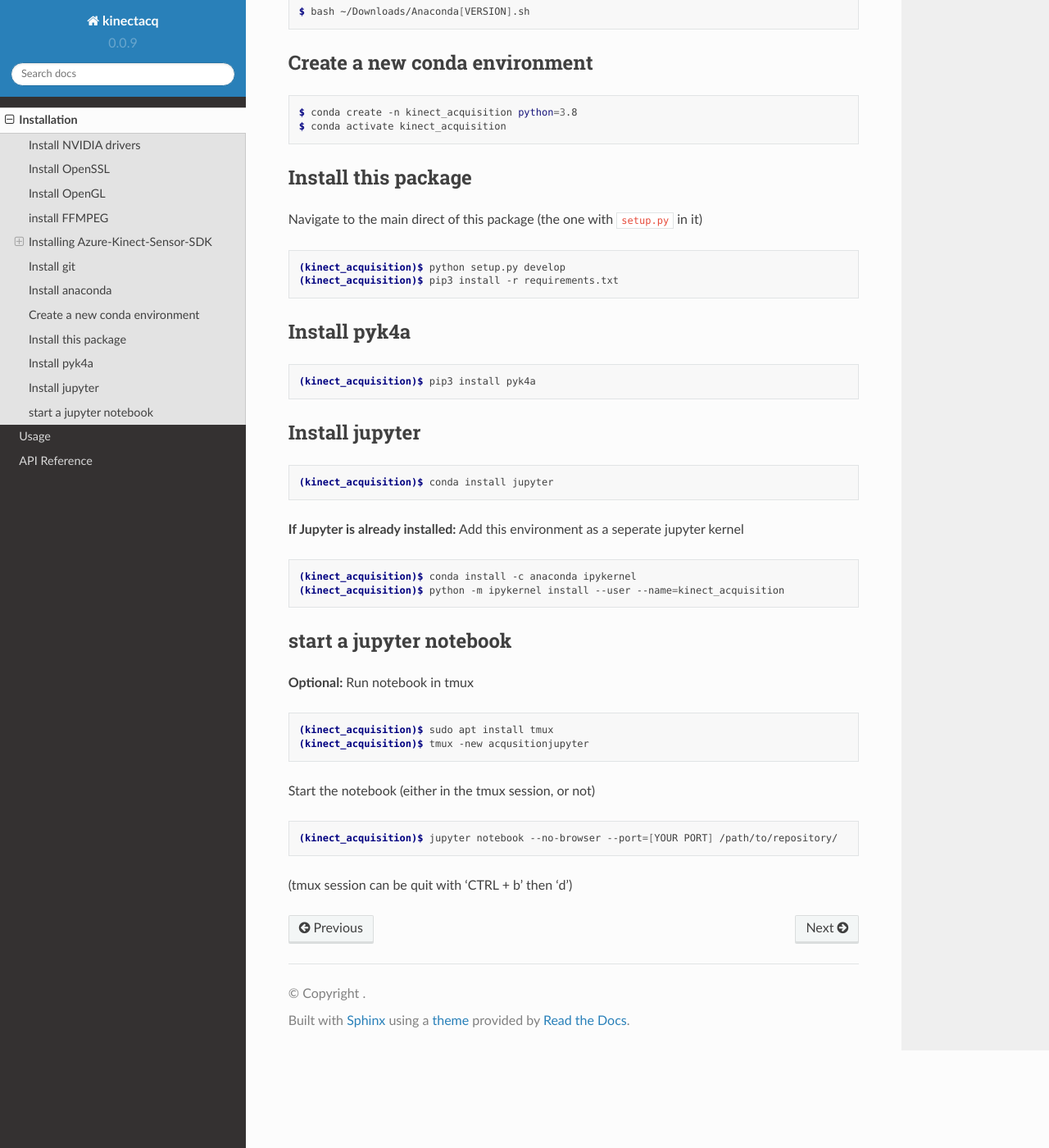
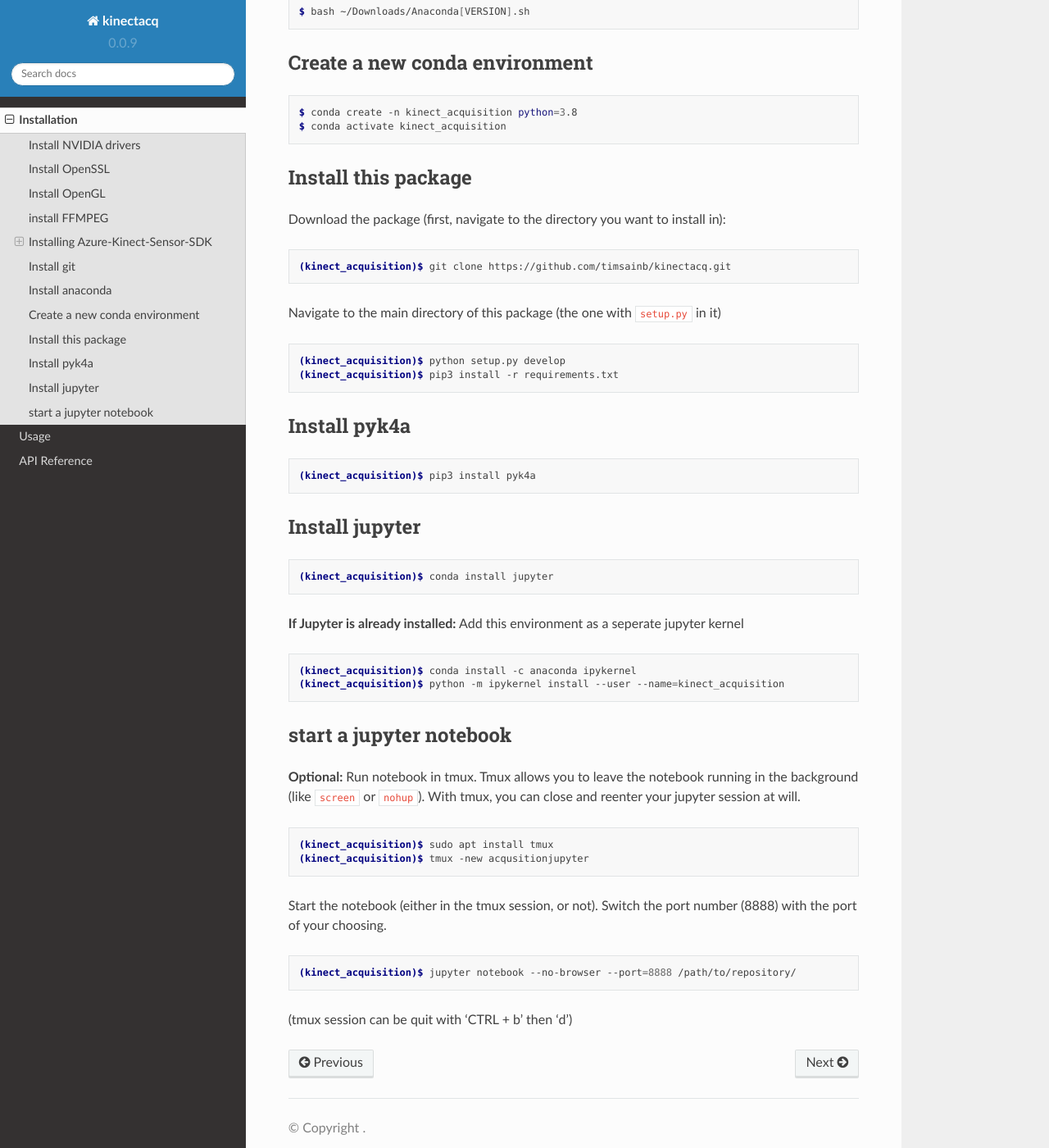
Before and after one commit to timsainb/kinectacq, a Sphinx documentation site: the page built from docs/source/installation.rst, in a window 1280 px wide and 1400 px high, scrolled down 2093 px. Shown: the whole window at 82% size. Built offline with Sphinx 7.4.7 and the Read the Docs theme 2.0.0, drawn with Linux system fonts in a browser that asks for light colours; the version number is read from the project's files by our own code.

```diff
--- a/docs/source/installation.rst
+++ b/docs/source/installation.rst
@@ -127,7 +127,13 @@ Create a new conda environment
 Install this package
 --------------------
 
-Navigate to the main direct of this package (the one with ``setup.py``
+Download the package (first, navigate to the directory you want to install in):
+
+.. code-block:: console
+
+   (kinect_acquisition)$ git clone https://github.com/timsainb/kinectacq.git
+
+Navigate to the main directory of this package (the one with ``setup.py``
 in it)
 
 .. code-block:: console
@@ -160,17 +166,18 @@ jupyter kernel
 start a jupyter notebook
 ------------------------
 
-**Optional:** Run notebook in tmux
+**Optional:** Run notebook in tmux.
+Tmux allows you to leave the notebook running in the background (like ``screen`` or ``nohup``). With tmux, you can close and reenter your jupyter session at will.
 
 .. code-block:: console
 
    (kinect_acquisition)$ sudo apt install tmux
    (kinect_acquisition)$ tmux -new acqusitionjupyter
 
-Start the notebook (either in the tmux session, or not)
+Start the notebook (either in the tmux session, or not). Switch the port number (8888) with the port of your choosing.
 
 .. code-block:: console
 
-   (kinect_acquisition)$ jupyter notebook --no-browser --port=[YOUR PORT] /path/to/repository/
+   (kinect_acquisition)$ jupyter notebook --no-browser --port=8888 /path/to/repository/
 
 (tmux session can be quit with 'CTRL + b' then 'd')
```
Also changed, not shown: README.md (+1 -124 lines).
